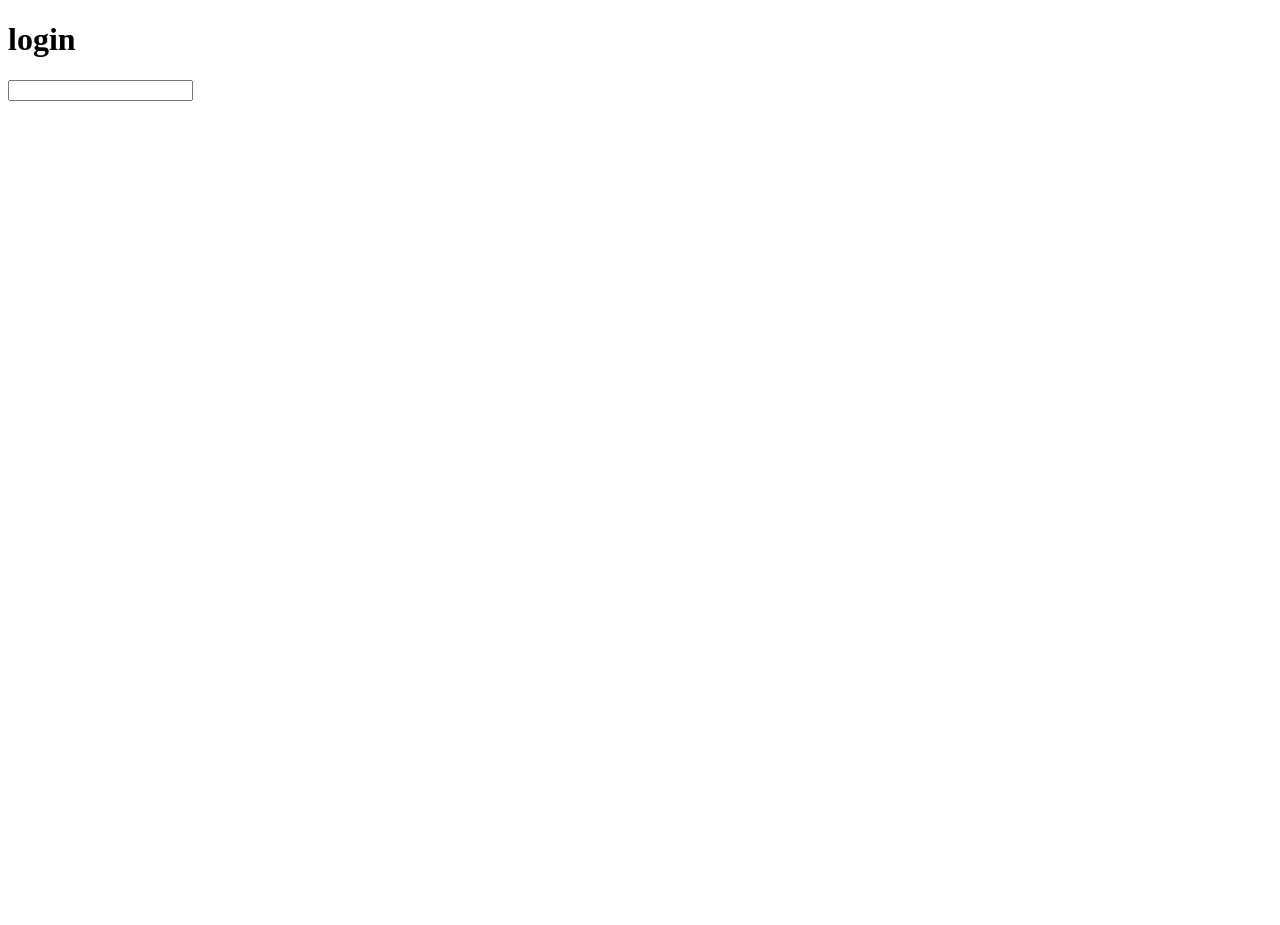
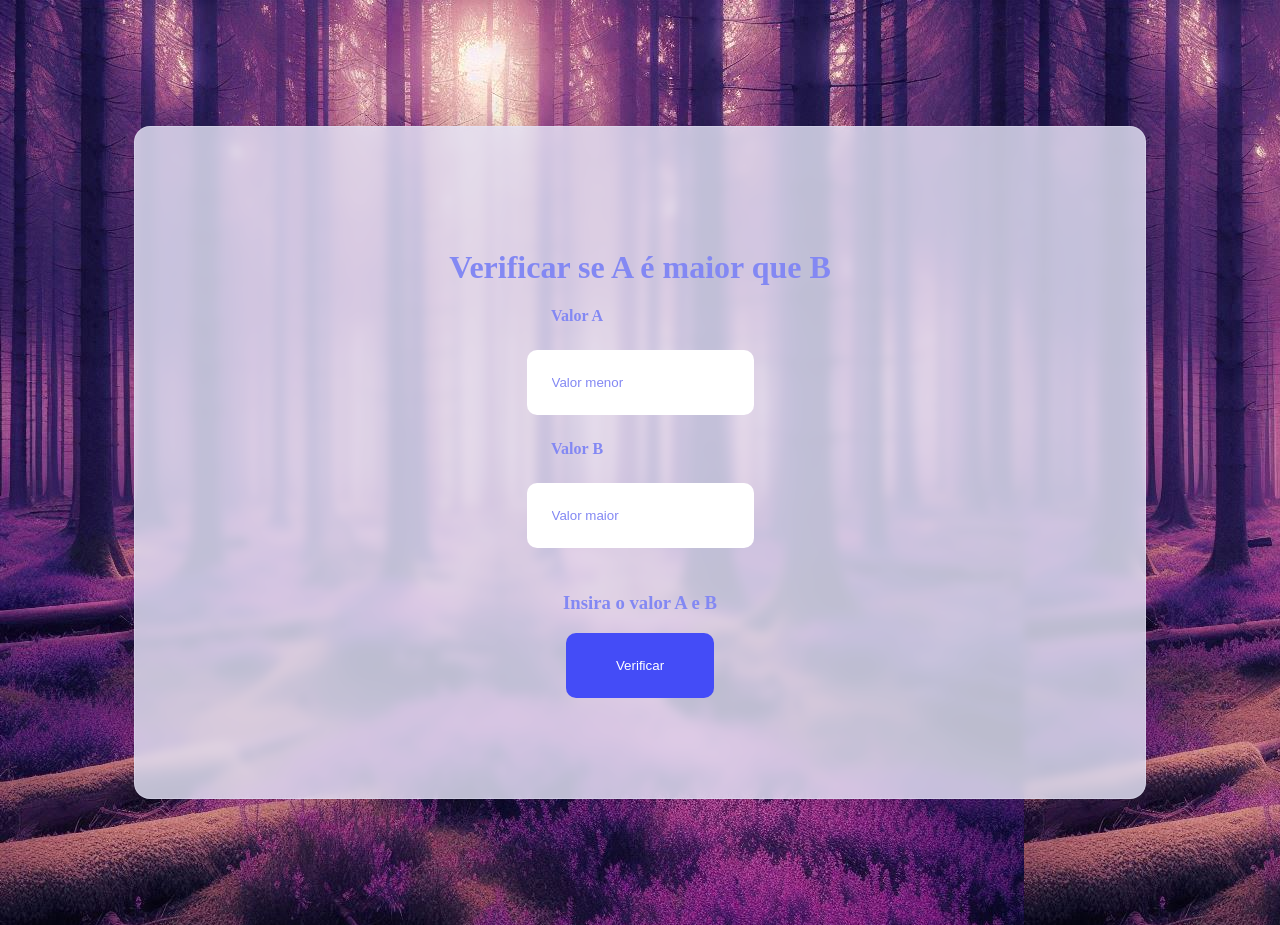
Before and after one commit to LucasLBrito/curso_ebac_frontend, a plain HTML site: page index.html in a window 1280 px wide. Before the commit the page ends 800 px from the top, so only its background shows below. Drawn offline with Linux system fonts and the light colour scheme.

Commit message:
commit final do form

```diff
--- a/index.html
+++ b/index.html
@@ -3,14 +3,21 @@
 <head>
     <meta charset="UTF-8">
     <meta name="viewport" content="width=device-width, initial-scale=1.0">
+    <link rel="stylesheet" href="/style.css">
     <title>Form verif</title>
 </head>
 <body>
-    <h1>login</h1>
-    <form action="POST">
-        <label for="campoA"></label>
-        <input type="number" id="campoA" name="campoA" placeholder="">
+
+    <form id="formulario">
+        <h1>Verificar se A é maior que B</h1>
+        <label for="campoA">Valor A</label>
+        <input type="number" id="campoA" name="campoA" placeholder="Valor menor">
+        <label for="campoB">Valor B</label>
+        <input type="number" id="campoB" name="campoB" placeholder="Valor maior">
+        <h3 id="mensagem">Insira o valor A e B</h3>
+        <button type="submit" id="sumbitbtn">Verificar</button>
     </form>
 
+    <script src="main.js"></script>
 </body>
 </html>
--- /dev/null
+++ b/main.js
@@ -0,0 +1,21 @@
+const form = document.querySelector("#formulario");
+const mensagem = document.querySelector("#mensagem");
+
+form.addEventListener('submit', function(event) {
+    event.preventDefault();
+    validacao();
+    console.log("mandou")
+});
+
+function validacao() {
+    const CampoA = parseFloat(document.querySelector("#campoA").value);
+    const CampoB = parseFloat(document.querySelector("#campoB").value);
+
+    if (CampoA > CampoB) {
+        mensagem.innerHTML = "Campo A não pode ser maior que Campo B";
+        mensagem.style.color = "red";
+    } else {
+        mensagem.innerHTML = "Valor está válido";
+        mensagem.style.color = "green";
+    }
+}
--- /dev/null
+++ b/style.css
@@ -0,0 +1,52 @@
+body {
+    background-image: url(/_2475dbac-c711-4eae-88c7-aeceaa36a0b5.jpeg);
+}
+
+form{
+    display: flex;
+    flex-direction: column;
+    justify-items: center;
+    align-items: center;
+    border-radius: 10px;
+    padding:  100px 20%;
+    margin: 10% 10%;
+    /* From https://css.glass */
+    background: rgba(229, 229, 247, 0.82);
+    border-radius: 16px;
+    box-shadow: 0 4px 30px rgba(0, 0, 0, 0.1);
+    backdrop-filter: blur(4.7px);
+    -webkit-backdrop-filter: blur(4.7px);
+    border: 1px solid rgba(229, 229, 247, 0.35);
+
+}
+form h1 {
+    color:#8388f3 ;
+}
+form label{
+    margin-right: 25%;
+    font-weight: bold;
+    color: #8388f3;
+}
+form input{
+    margin: 25px;
+    padding: 25px;
+    border: #8388f3;
+    border-radius: 10px;
+
+}
+form input::placeholder{
+    color: #8388f3;
+}
+form input:focus{
+    border: #444cf7;
+}
+button {
+    padding:25px 50px;
+    color: white;
+    border: #e5e5f7;
+    border-radius: 10px;
+    background-color: #444cf7;
+}
+#mensagem{
+ color: #8388f3;
+}
```
Also changed, not shown: _2475dbac-c711-4eae-88c7-aeceaa36a0b5.jpeg (added).
